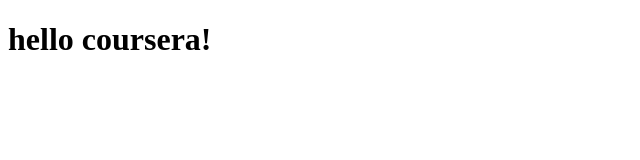
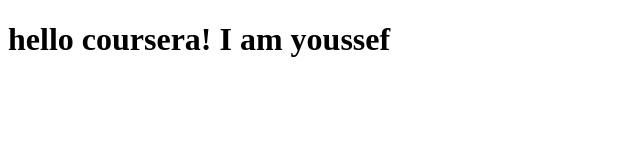
Before and after one commit to ElAmmari09/coursera-test, a plain HTML site: page my_work/index.html in a window 1280 px wide. Shown: the whole page, without its empty margins (0-640 px from the left). Drawn offline with Linux system fonts and the light colour scheme.

Commit message:
small change

```diff
--- a/my_work/index.html
+++ b/my_work/index.html
@@ -6,6 +6,6 @@
     <title>Hello coursera!</title>
 </head>
 <body>
-    <h1>hello coursera!</h1>
+    <h1>hello coursera! I am youssef</h1>
 </body>
 </html>
```
